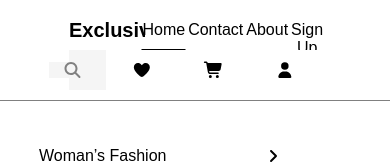
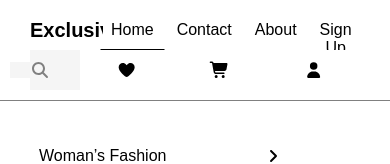
Before and after one commit to AbdullahMahmoudHanafy/E-commerce-App, a React (Vite) app in the folder e-commerce/: page / in a window 390 px wide. Shown: the top 164 px of the page. Built offline with nearby package versions, Linux system fonts and the light colour scheme; no server answers.

Commit message:
refactoring for the nav bar

```diff
--- a/e-commerce/src/components/NavBar/NavBar.module.css
+++ b/e-commerce/src/components/NavBar/NavBar.module.css
@@ -1,5 +1,11 @@
 .container {
     width: 100%;
+    display: flex;
+    flex-direction: column;
+    align-items: center;
+    justify-content: center;
+    background-color: white;
+    color: black;
 }
 
 .mainDiv {
@@ -15,7 +21,7 @@
 }
 
 .titleDiv {
-    width: 20%;
+    width: 10%;
     font-size: 24px;
     font-weight: bold;
     display: flex;
@@ -25,7 +31,7 @@
 }
 
 .pagesButtonsDiv {
-    width: 40%;
+    width: 50%;
     display: flex;
     flex-direction: row;
     align-items: center;
@@ -112,16 +118,17 @@ input {
     .titleDiv {
         font-size: 20px;
     }
-    button {
+    .pagesButtonsDiv button {
         padding-left: 10px;
         padding-right: 10px;
     }
 }
 
-@media (max-width: 800px) {
+@media (max-width: 820px) {
   .mainDiv {
+    width: 100%;
     display: grid;
-    grid-template-columns: 30% 70%;
+    grid-template-columns: 22% 78%;
     grid-template-rows: 50% 50%;
     grid-gap: 0px;
     padding: 10px 30px 10px 30px;
@@ -151,5 +158,9 @@ input {
   .actionsDiv {
     grid-column: span 2;
     width: 100%;
+    display: flex;
+    flex-direction: row;
+    justify-content: center;
+    align-items: center;
   }
 }
```
